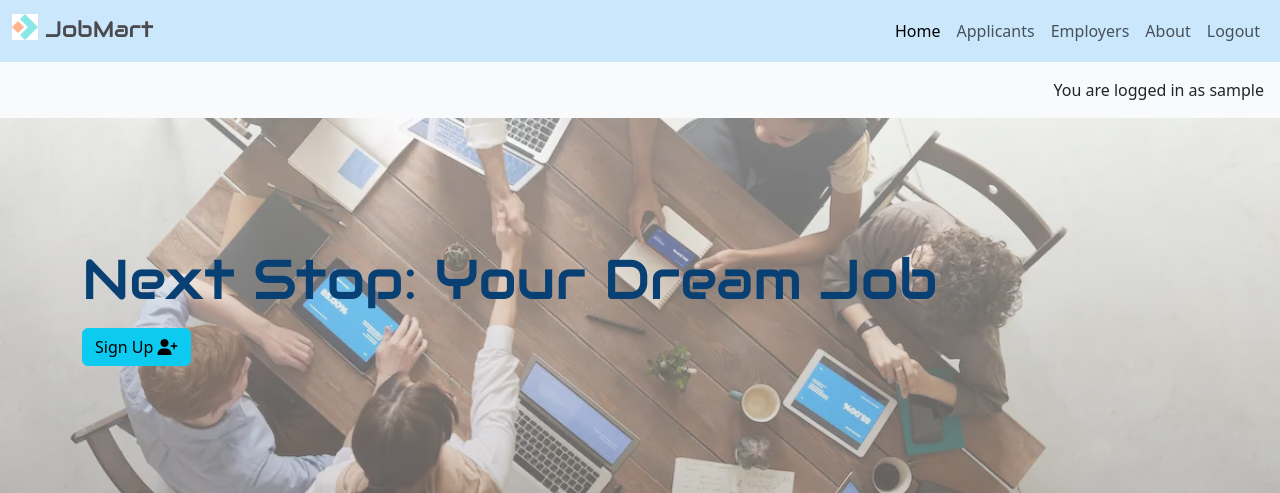
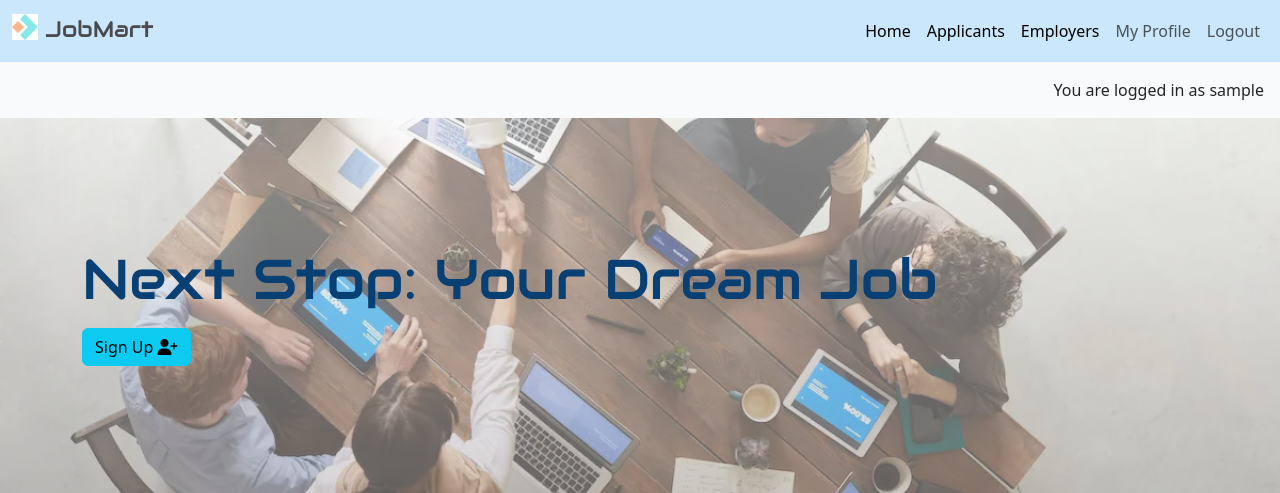
Before and after one commit to tgrey2024/job-board, a Django app: page / in a window 1280 px wide. Shown: the top 493 px of the page. Run offline with Django 4.2, Linux system fonts and the light colour scheme; the visitor is signed in with stand-in values (Sample User, id 1); some libraries are stand-ins or nearby versions.

Commit message:
rename profile views and update URL patterns for employer profiles

```diff
--- a/profiles/templates/profiles/employer_list.html
+++ b/profiles/templates/profiles/employer_list.html
@@ -2,7 +2,7 @@
     {% if employers %}
         {% for employer in employers %}
             <li>
-                <a href="{% url 'profile' user_id=employer.employer.id %}">{{ employer.company_name }}</a>
+                <a href="{% url 'employer_profile' user_id=employer.employer.id %}">{{ employer.company_name }}</a>
             </li>
         {% endfor %}
     {% else %}
--- a/profiles/urls.py
+++ b/profiles/urls.py
@@ -1,12 +1,9 @@
 from django.urls import path
-from .views import EmployerListView, Profiles, ApplicantListView
-from .views import ApplicantProfile
+from .views import EmployerListView, EmployerProfiles, ApplicantListView, ApplicantProfile
 
 urlpatterns = [
     path('employers/', EmployerListView.as_view(), name='employer_list'),
-    path('<int:user_id>/', Profiles.as_view(), name='profile'),
+    path('employer/<int:user_id>/', EmployerProfiles.as_view(), name='employer_profile'),
     path('applicants/', ApplicantListView.as_view(), name='applicant_list'),
-    path('applicant/<int:user_id>/', ApplicantProfile.as_view(),
-         name='applicant_profile'),
-
+    path('applicant/<int:user_id>/', ApplicantProfile.as_view(), name='applicant_profile'),
 ]
--- a/profiles/views.py
+++ b/profiles/views.py
@@ -8,7 +8,7 @@ class EmployerListView(ListView):
     context_object_name = 'employers'
 
 
-class Profiles(DetailView):
+class EmployerProfiles(DetailView):
     model = Employer
     template_name = 'profiles/employer_profile.html'
     context_object_name = 'employer'
--- a/templates/base.html
+++ b/templates/base.html
@@ -49,18 +49,18 @@
                             href="{% url 'home' %}">Home</a>
                     </li>
                     <li class="nav-item">
-                        <a class="nav-link {% if request.path == about_url %}active" aria-current="page{% endif %}"
+                        <a class="nav-link {% if request.path == home_url %}active" aria-current="page{% endif %}"
                             href="{% url 'home' %}#employers">Applicants</a>
                     </li>
                     <li class="nav-item">
-                        <a class="nav-link {% if request.path == about_url %}active" aria-current="page{% endif %}"
+                        <a class="nav-link {% if request.path == home_url %}active" aria-current="page{% endif %}"
                             href="{% url 'home' %}#job-posts">Employers</a>
                     </li>
+                    {% if user.is_authenticated %}
                     <li class="nav-item">
-                        <a class="nav-link {% if request.path == about_url %}active" aria-current="page{% endif %}"
-                            href="#">About</a>
+                        <a class="nav-link {% if request.path == profile_url %}active" aria-current="page{% endif %}"
+                            href="{% url 'employer_profile' user_id=user.id %}">My Profile</a>
                     </li>
-                    {% if user.is_authenticated %}
                     <li class="nav-item">
                         <a class="nav-link {% if request.path == logout_url %}active" aria-current="page{% endif %}"
                             href="{% url 'account_logout' %}">Logout</a>
@@ -76,9 +76,6 @@
                     </li>
                     {% endif %}
                 </ul>
-                <!-- <span class="navbar-text text-muted">
-                    Next Stop: Your Dream Job
-                </span> -->
             </div>
         </div>
     </nav>
```
